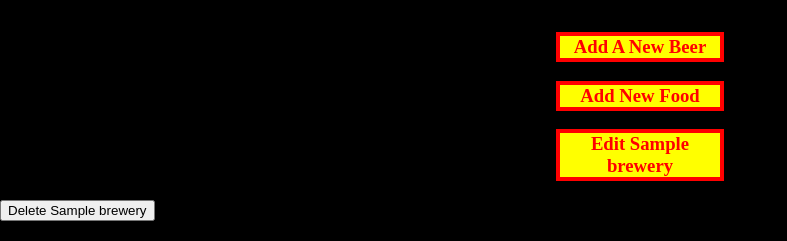
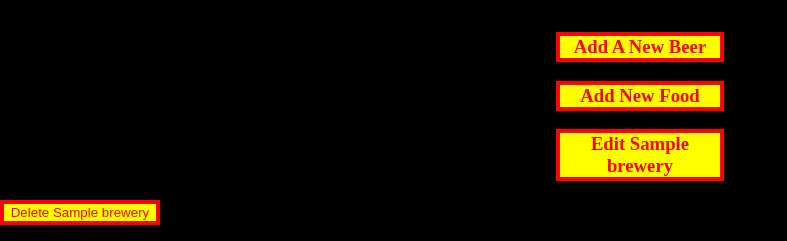
Before and after one commit to mdrisco4/breweries_django_be, a Django app: page /breweries/1 in a window 1280 px wide. Shown: the part 1992-2233 px from the top of the page, without its empty margins (0-787 px from the left). Run offline with Django 3.2, Linux system fonts and the light colour scheme; tables that the repository leaves empty hold one stand-in row (values such as "Sample post"); grey boxes marked "Sample" are stand-in pictures.

Commit message:
making some button styling changes

```diff
--- a/breweries/static/css/styles.css
+++ b/breweries/static/css/styles.css
@@ -428,6 +428,22 @@ body {
 }
 
 .brewery-detail-crud-buttons:hover {
+  color: yellow;
+  background-color: red;
+  border: 4px solid yellow;
+}
+
+.brewery-detail-delete {
+  color: red;
+  background-color: yellow;
+  border: 4px solid red;
+  width: 160px;
+  text-align: center;
+  margin-left: auto;
+  margin-right: auto;
+}
+
+.brewery-detail-delete:hover {
   color: yellow;
   background-color: red;
   border: 4px solid yellow;
@@ -989,3 +1005,18 @@ body {
   background-color: white;
   width: 200px;
 }
+
+.brewery-form {
+  color: white;
+  text-align: center;
+}
+
+.beer-form {
+  color: white;
+  text-align: center;
+}
+
+.food-form {
+  color: white;
+  text-align: center;
+}
--- a/breweries/templates/breweries/brewery_detail.html
+++ b/breweries/templates/breweries/brewery_detail.html
@@ -39,7 +39,7 @@
     <h3 class="brewery-detail-crud-buttons"><a href="/breweries/{{brewery.id}}/edit" class="brewery-detail-crud-buttons-text"> Edit {{brewery.name}} </a></h3>
     <form action="/breweries/{{brewery.id}}/delete">
         {% csrf_token %}
-        <input type="submit" value="Delete {{brewery.name}}">
+        <input type="submit" class="brewery-detail-delete" value="Delete {{brewery.name}}">
       </form>
 
     {% endblock %}
```
